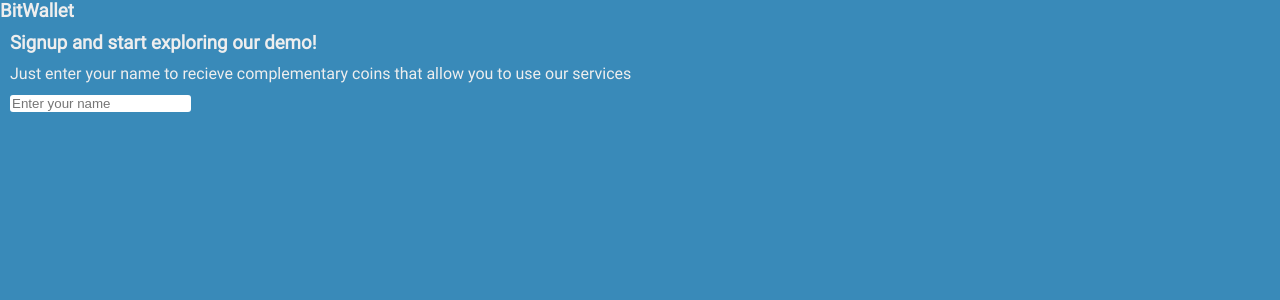
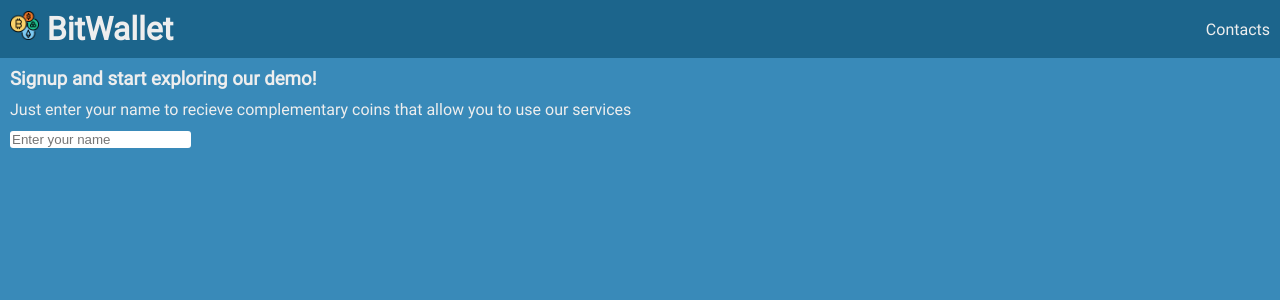
Before and after one commit to JordiL94/BitWallet, a Vue app: page /#/signup in a window 1280 px wide. Shown: the top 300 px of the page. Built offline with nearby package versions, Linux system fonts and the light colour scheme.

Commit message:
header fixes

```diff
--- a/src/components/AppHeader.vue
+++ b/src/components/AppHeader.vue
@@ -1,5 +1,5 @@
 <template>
-	<section v-if="user" class="app-header flex space-between main-layout">
+	<section class="app-header flex space-between main-layout">
 		<!-- <img src="../assets/img/logo.png" alt="" /> -->
 		<RouterLink to="/">
 			<h3>
@@ -9,7 +9,6 @@
 		</RouterLink>
 		<RouterLink to="/contact">Contacts</RouterLink>
 	</section>
-	<h3 v-else>BitWallet</h3>
 </template>
 
 <script>
```
